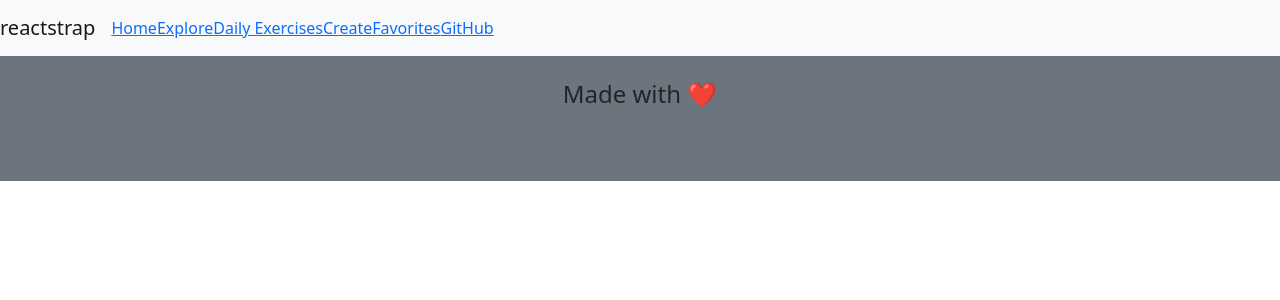
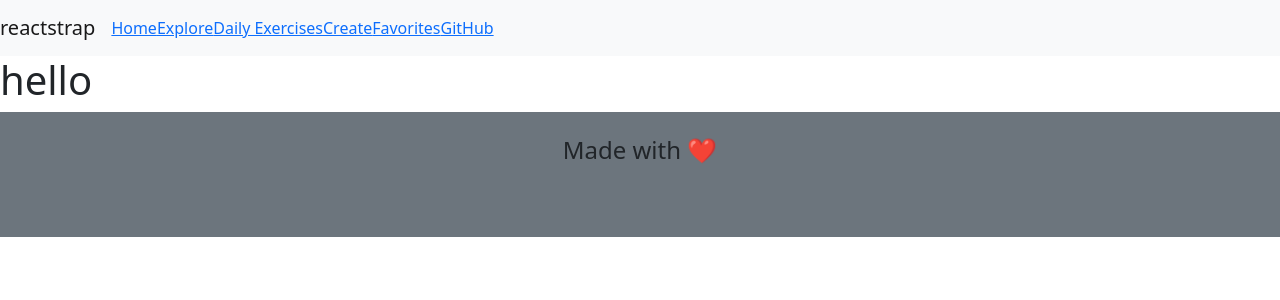
Before and after one commit to shannonjburris/well-waves, a React (Create React App) app in the folder client/: page /explore in a window 1280 px wide. Shown: the top 300 px of the page. Built offline with nearby package versions, Linux system fonts and the light colour scheme.

Commit message:
changed app paths to component=, created funcs in explore, daily, fav

```diff
--- a/client/src/App.js
+++ b/client/src/App.js
@@ -14,11 +14,11 @@ function App() {
     <div>
       <Header />
       <Switch>
-        <Route exact path="/" page={Home} />
-        <Route path="/explore" page={Explore} />
-        <Route path="/dailyexercises" page={DailyExercises} />
-        <Route path="/create" page={Create} />
-        <Route path="/favorites" page={Favorites} />
+        <Route exact path="/" component={Home} />
+        <Route path="/explore" component={Explore} />
+        <Route path="/dailyexercises" component={DailyExercises} />
+        <Route path="/create" component={Create} />
+        <Route path="/favorites" component={Favorites} />
       </Switch>
       <Footer />
     </div>
--- a/client/src/components/Header/index.js
+++ b/client/src/components/Header/index.js
@@ -7,7 +7,6 @@ import {
   NavbarBrand,
   Nav,
   NavItem,
-  NavLink,
 } from 'reactstrap';
 
 import { Link } from 'react-router-dom';
--- a/client/src/pages/DailyExercises.js
+++ b/client/src/pages/DailyExercises.js
@@ -0,0 +1,11 @@
+import React from 'react';
+
+function DailyExercises() {
+    return (
+      <div>
+          <h1>hello</h1>
+          </div>
+    );
+  }
+
+  export default DailyExercises;
--- a/client/src/pages/Explore.js
+++ b/client/src/pages/Explore.js
@@ -0,0 +1,11 @@
+import React from 'react';
+
+function Explore() {
+    return (
+      <div>
+          <h1>hello</h1>
+          </div>
+    );
+  }
+
+  export default Explore;
--- a/client/src/pages/Favorites.js
+++ b/client/src/pages/Favorites.js
@@ -0,0 +1,11 @@
+import React from 'react';
+
+function Favorite() {
+    return (
+      <div>
+          <h1>hello</h1>
+          </div>
+    );
+  }
+
+  export default Favorite;
--- a/package.json
+++ b/package.json
@@ -21,6 +21,7 @@
   },
   "homepage": "https://github.com/RLAQUEA/final-project#readme",
   "dependencies": {
+    "bcrypt": "^5.0.1",
     "concurrently": "^6.2.1"
   }
 }
```
Also changed, not shown: 1 other file (tests, documents, lock files or other folders).
